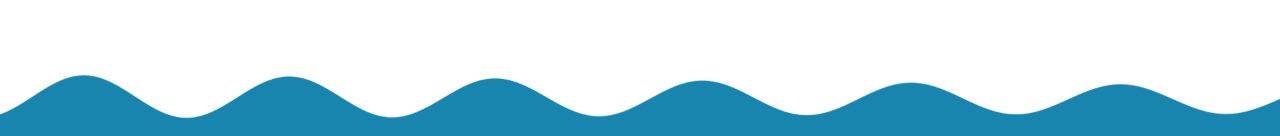
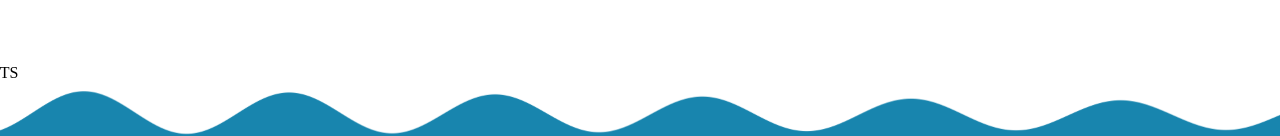
Before and after one commit to codestates-seb/seb40_main_019, a React (Create React App) app in the folder client/: page / in a window 1280 px wide. Shown: the part 693-829 px from the top of the page. Built offline with nearby package versions, Linux system fonts and the light colour scheme.

Commit message:
feat: 메인화면  column

```diff
--- a/client/src/components/home/css/home.scss
+++ b/client/src/components/home/css/home.scss
@@ -1,4 +1,7 @@
-
+.home{
+    display: flex;
+    flex-direction: column;
+}
 .videoWrap{
     display: flex;
     margin-top: 120px;
--- a/client/src/components/home/js/Home.js
+++ b/client/src/components/home/js/Home.js
@@ -8,6 +8,7 @@ import video5 from '../../../assets/video/main6.webm';
 export default function Home() {
   return (
     <>
+      <div className="home">
         <div className="mainWrap">
           <div className="videoWrap">
             <div className="videoLeftWrap">
@@ -41,6 +42,11 @@ export default function Home() {
             </div>
           </div>
         </div>
+        <div className="main2Wrap">
+          <h3>BEST PRODUCTS</h3>
+          <div className="bestProducts"></div>
+        </div>
+      </div>
     </>
   );
 }
```
Lines whose indentation alone changed are shown as unchanged.
